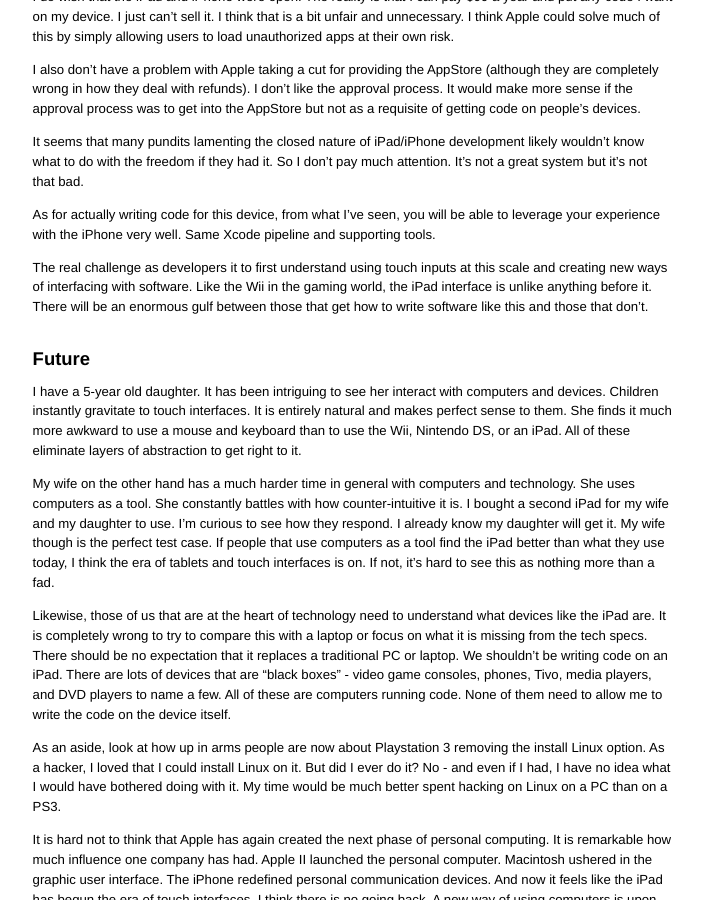
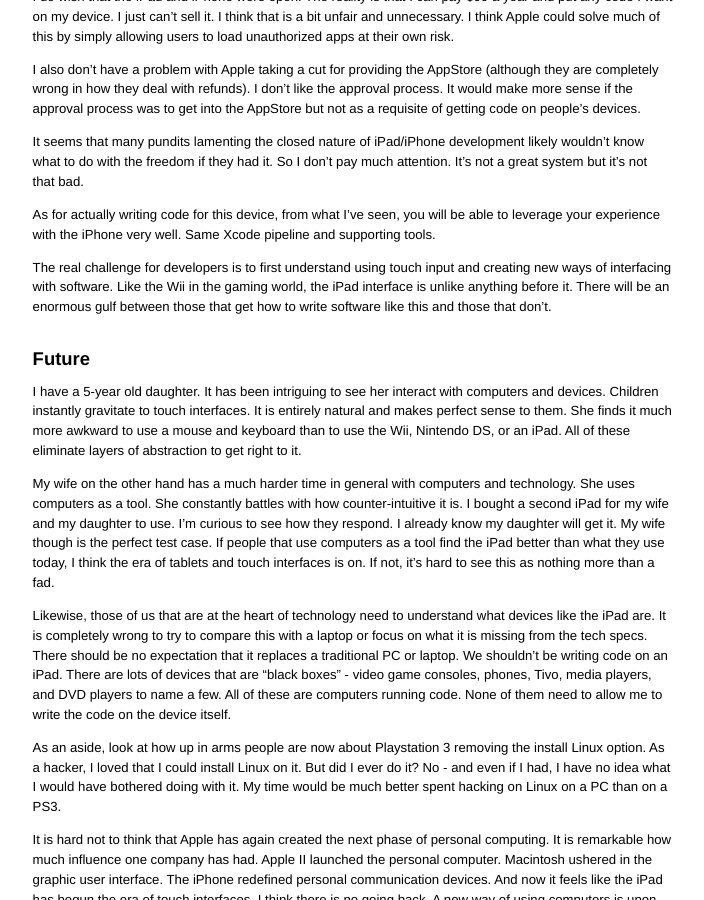
Before and after one commit to ascarter/ascarter.github.io, a Jekyll site: the page built from _posts/2010-04-04-ipad.markdown, in a window 1280 px wide and 900 px high, scrolled down 1137 px. Shown: the whole window, without its empty margins (214-918 px from the left). Built offline with Jekyll 4.4.1, drawn with Linux system fonts in a browser that asks for light colours.

Commit message:
iPad post 04.04.2010

```diff
--- a/_posts/2010-04-04-ipad.markdown
+++ b/_posts/2010-04-04-ipad.markdown
@@ -32,7 +32,7 @@
 
 As for actually writing code for this device, from what I've seen, you will be able to leverage your experience with the iPhone very well. Same Xcode pipeline and supporting tools.
 
-The real challenge as developers it to first understand using touch inputs at this scale and creating new ways of interfacing with software. Like the Wii in the gaming world, the iPad interface is unlike anything before it. There will be an enormous gulf between those that get how to write software like this and those that don't.
+The real challenge for developers is to first understand using touch input and creating new ways of interfacing with software. Like the Wii in the gaming world, the iPad interface is unlike anything before it. There will be an enormous gulf between those that get how to write software like this and those that don't.
 
 # Future
 
```
